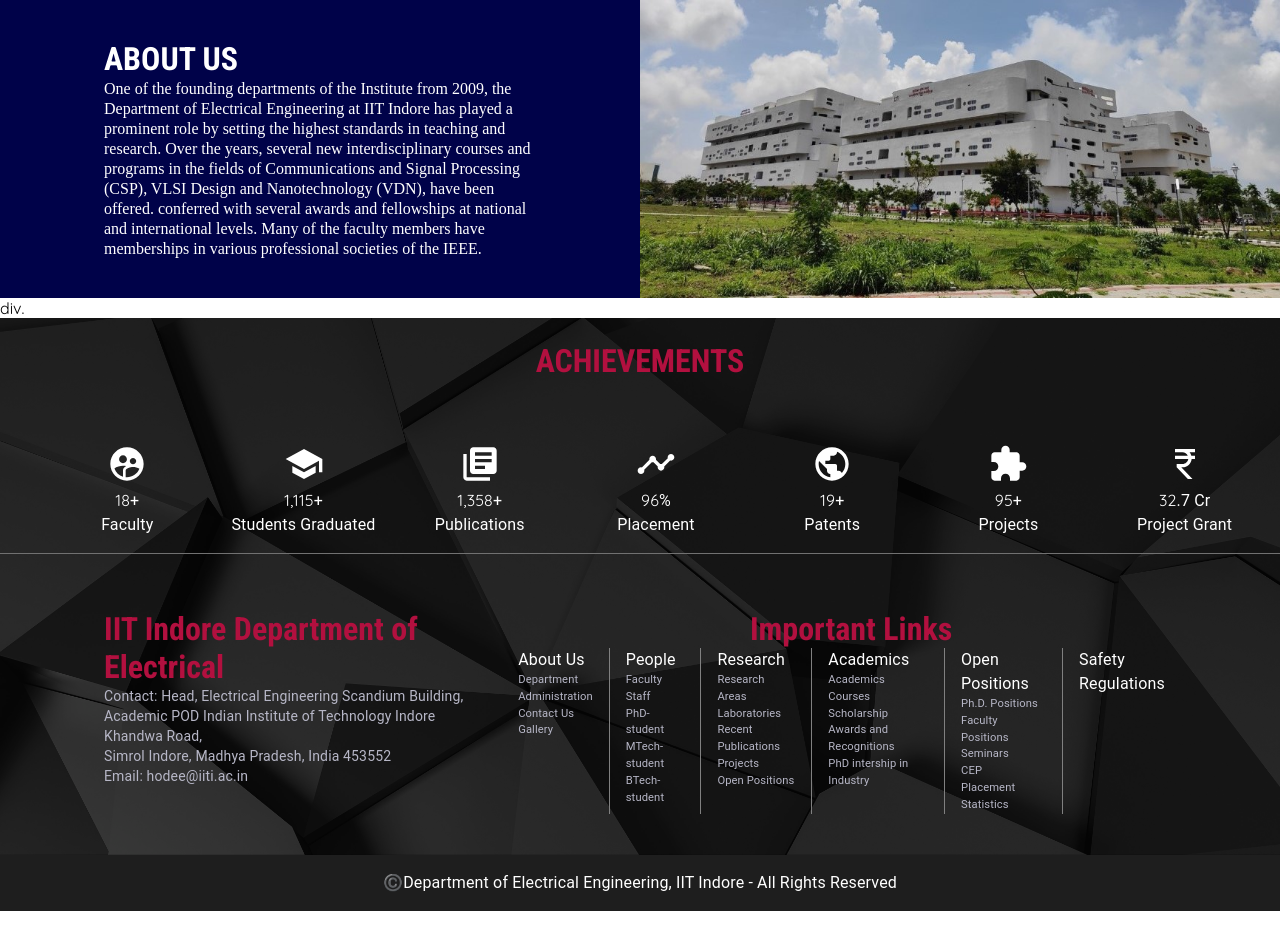
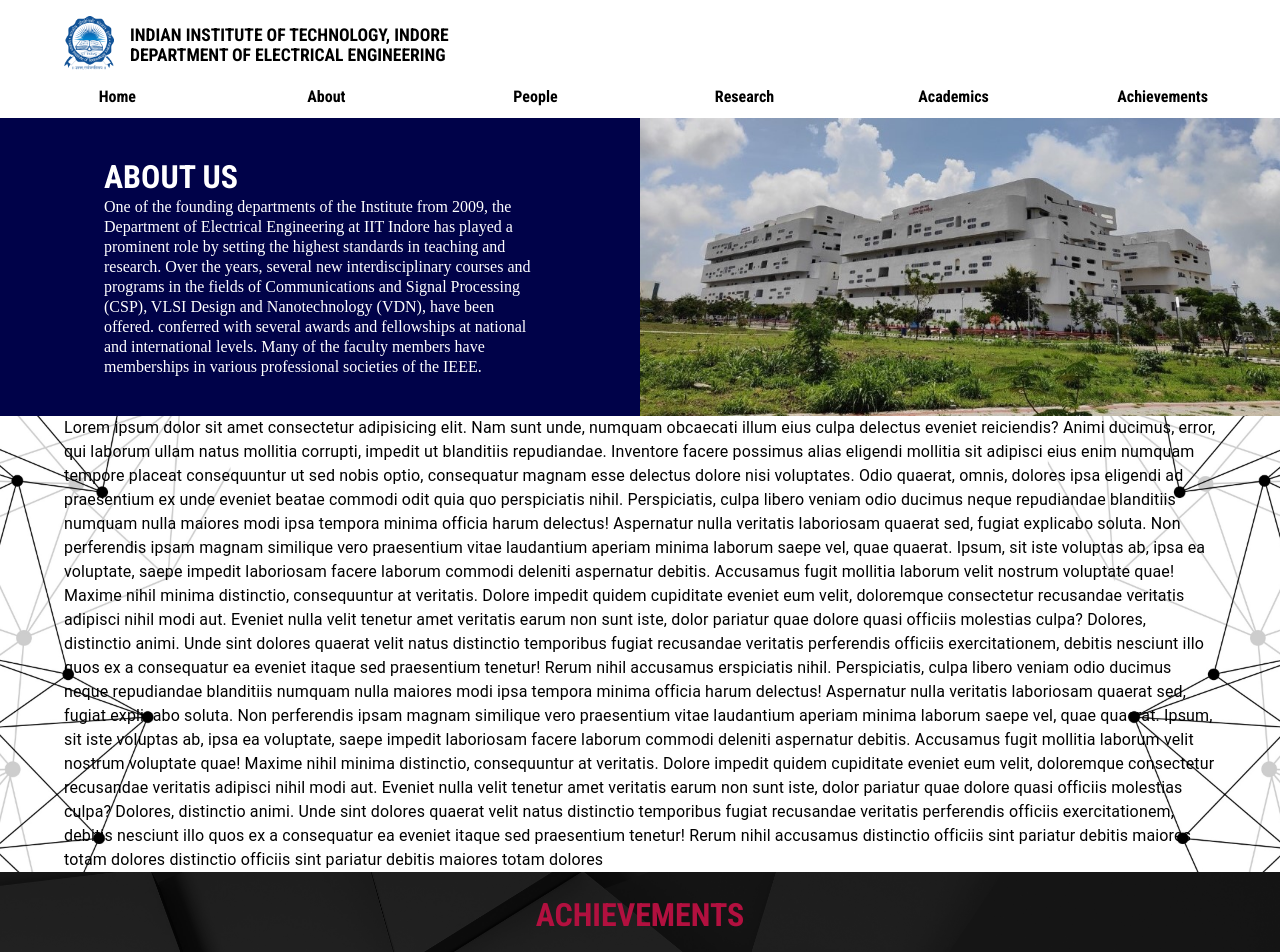
Before and after one commit to eewebsiteiiti/fork_frontend, a React (Create React App) app in the folder frontend/: page /about in a window 1280 px wide. Shown: the top 952 px of the page. Before the commit the page ends 911 px from the top, so only its background shows below. Built offline with nearby package versions, Linux system fonts and the light colour scheme; a web font is replaced by a local one.

Commit message:
bg added

```diff
--- /dev/null
+++ b/frontend/src/components/AboutUsPage/Program.jsx
@@ -0,0 +1,59 @@
+import { Container, Typography } from "@mui/material";
+import React from "react";
+import "../styles/program.css";
+export default function Program() {
+  return (
+    <div>
+      <div className="program">
+        <Container>
+          <Typography>
+            Lorem ipsum dolor sit amet consectetur adipisicing elit. Nam sunt
+            unde, numquam obcaecati illum eius culpa delectus eveniet
+            reiciendis? Animi ducimus, error, qui laborum ullam natus mollitia
+            corrupti, impedit ut blanditiis repudiandae. Inventore facere
+            possimus alias eligendi mollitia sit adipisci eius enim numquam
+            tempore placeat consequuntur ut sed nobis optio, consequatur magnam
+            esse delectus dolore nisi voluptates. Odio quaerat, omnis, dolores
+            ipsa eligendi ad praesentium ex unde eveniet beatae commodi odit
+            quia quo perspiciatis nihil. Perspiciatis, culpa libero veniam odio
+            ducimus neque repudiandae blanditiis numquam nulla maiores modi ipsa
+            tempora minima officia harum delectus! Aspernatur nulla veritatis
+            laboriosam quaerat sed, fugiat explicabo soluta. Non perferendis
+            ipsam magnam similique vero praesentium vitae laudantium aperiam
+            minima laborum saepe vel, quae quaerat. Ipsum, sit iste voluptas ab,
+            ipsa ea voluptate, saepe impedit laboriosam facere laborum commodi
+            deleniti aspernatur debitis. Accusamus fugit mollitia laborum velit
+            nostrum voluptate quae! Maxime nihil minima distinctio, consequuntur
+            at veritatis. Dolore impedit quidem cupiditate eveniet eum velit,
+            doloremque consectetur recusandae veritatis adipisci nihil modi aut.
+            Eveniet nulla velit tenetur amet veritatis earum non sunt iste,
+            dolor pariatur quae dolore quasi officiis molestias culpa? Dolores,
+            distinctio animi. Unde sint dolores quaerat velit natus distinctio
+            temporibus fugiat recusandae veritatis perferendis officiis
+            exercitationem, debitis nesciunt illo quos ex a consequatur ea
+            eveniet itaque sed praesentium tenetur! Rerum nihil accusamus
+            erspiciatis nihil. Perspiciatis, culpa libero veniam odio ducimus
+            neque repudiandae blanditiis numquam nulla maiores modi ipsa tempora
+            minima officia harum delectus! Aspernatur nulla veritatis laboriosam
+            quaerat sed, fugiat explicabo soluta. Non perferendis ipsam magnam
+            similique vero praesentium vitae laudantium aperiam minima laborum
+            saepe vel, quae quaerat. Ipsum, sit iste voluptas ab, ipsa ea
+            voluptate, saepe impedit laboriosam facere laborum commodi deleniti
+            aspernatur debitis. Accusamus fugit mollitia laborum velit nostrum
+            voluptate quae! Maxime nihil minima distinctio, consequuntur at
+            veritatis. Dolore impedit quidem cupiditate eveniet eum velit,
+            doloremque consectetur recusandae veritatis adipisci nihil modi aut.
+            Eveniet nulla velit tenetur amet veritatis earum non sunt iste,
+            dolor pariatur quae dolore quasi officiis molestias culpa? Dolores,
+            distinctio animi. Unde sint dolores quaerat velit natus distinctio
+            temporibus fugiat recusandae veritatis perferendis officiis
+            exercitationem, debitis nesciunt illo quos ex a consequatur ea
+            eveniet itaque sed praesentium tenetur! Rerum nihil accusamus
+            distinctio officiis sint pariatur debitis maiores totam dolores
+            distinctio officiis sint pariatur debitis maiores totam dolores
+          </Typography>
+        </Container>
+      </div>
+    </div>
+  );
+}
--- a/frontend/src/components/styles/bodyHeader.module.css
+++ b/frontend/src/components/styles/bodyHeader.module.css
@@ -35,10 +35,6 @@
   font-size: 1rem;
 }
 
-.menu:hover {
-  border-bottom: 2px solid #ffffff;
-}
-
 /* .menu:focus .ani-menu,
 .menu:focus-within .ani-menu, */
 .menu:hover .ani_menu {
@@ -56,7 +52,7 @@
   opacity: 0;
   position: absolute;
   width: 100%;
-  background-color: #c6c6c646;
+  background-color: #c6c6c6d1;
   transform: translateY(-3em);
   transition: all 0.1s ease 0.15s, visibility 0.3s linear 0.3s,
     z-index 0s linear 0.01s;
@@ -66,8 +62,8 @@
   visibility: hidden;
   opacity: 0;
   position: absolute;
-  backdrop-filter: blur(5px);
-  background-color: #c6c6c646;
+  /* backdrop-filter: blur(5px); */
+  background-color: #c6c6c6d1;
   box-shadow: 0 30px 40px rgba(0, 0, 0, 0.2);
   left: 100%;
   top: 0%;
@@ -96,7 +92,7 @@
   left: 0;
   width: 100%;
   height: 100%;
-  backdrop-filter: blur(10px);
+  /* backdrop-filter: blur(10px); */
   z-index: -1;
 }
 
@@ -107,7 +103,7 @@
   left: 0;
   width: 100%;
   height: 100%;
-  backdrop-filter: blur(10px);
+  /* backdrop-filter: blur(10px); */
   z-index: -1;
 }
 
--- /dev/null
+++ b/frontend/src/components/styles/program.css
@@ -0,0 +1,8 @@
+.program{
+    background-image: url('/public/Images/body_bg.png');
+    background-size: cover;
+    background-repeat: no-repeat;
+    background-position: 20%;
+
+    /* background-position: ; */
+}
--- a/frontend/src/pages/AboutPage.jsx
+++ b/frontend/src/pages/AboutPage.jsx
@@ -1,15 +1,19 @@
 import React from 'react'
 import Header from "../components/Header";
 import { about } from "../HeaderData";
-
+import Program from "../components/AboutUsPage/Program";
+import Navbar from '../components/BodyNavbar/BodyNavbar';
 export default function AboutPage() {
   return (
-      <div className="about">
+    <div className="about">
+      <Navbar/>
       <div className="header">
         <Header title={about.title} description={about.description} image={about.image} />
       </div>
 
-      div.
+      <section className="programs">
+        <Program/>
+      </section>
       </div>
   )
 }
```
Also changed, not shown: frontend/public/Images/body_bg.png (added).
